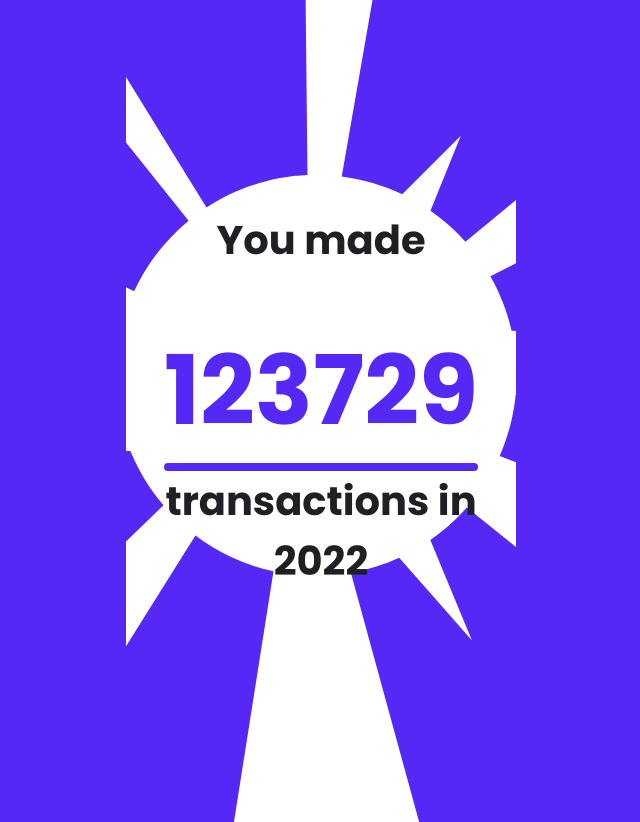
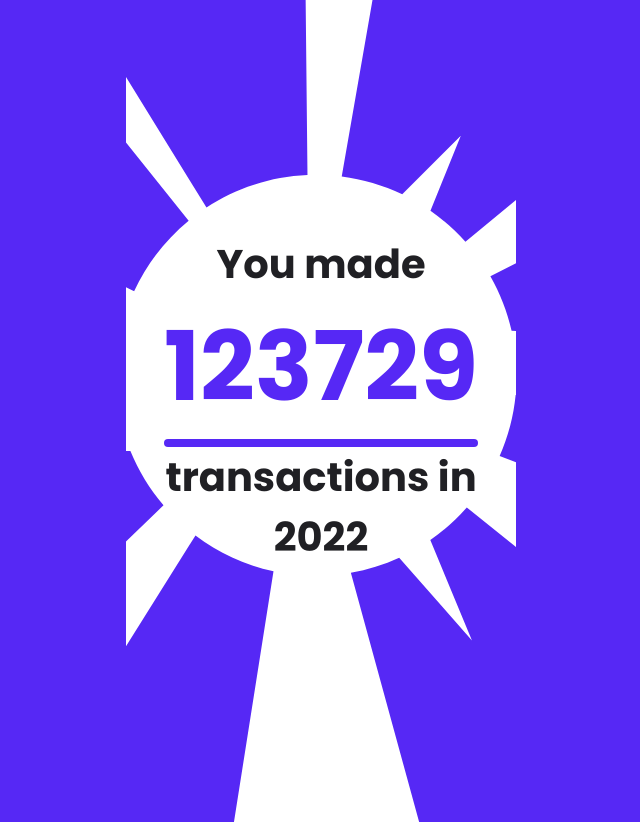
Before and after one commit to Matheus1714/summary-financial-transctions-app, a React (Vite) app: page /transactions in a window 1280 px wide. Shown: the whole page, without its empty margins (319-959 px from the left). Built offline with nearby package versions, Linux system fonts and the light colour scheme.

Commit message:
fix error margin top emphasis element

```diff
--- a/src/components/Emphasis/styled.ts
+++ b/src/components/Emphasis/styled.ts
@@ -9,6 +9,6 @@ export const Container = styled.div<ContainerProps>`
     font-size: ${(props) => `${props.$textize}rem`};
     color: ${(props) => props.theme.purpleNormal};
 
-    margin: 3rem 0 0;
+    /* margin: 3rem 0 0; */
   }
 `
```
